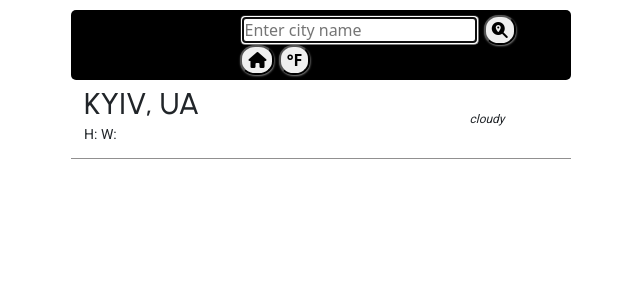
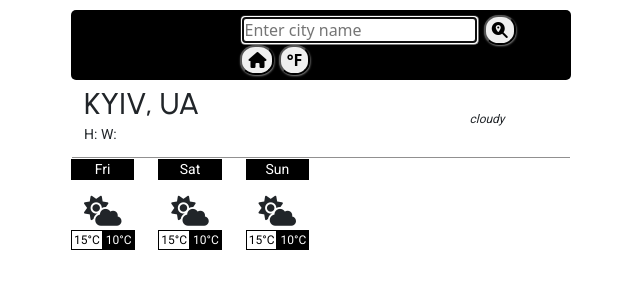
Before and after one commit to yorica/minimal-weather-app, a plain HTML site: page index.html in a window 1280 px wide. Shown: the whole page, without its empty margins (21-661 px from the left). Drawn offline with nearby package versions, Linux system fonts and the light colour scheme; no server answers.

Commit message:
Added forecast template

```diff
--- a/index.html
+++ b/index.html
@@ -62,9 +62,13 @@
           <p class="description" id="desc">cloudy</p>
         </div>
       </div>
+      <div class="upcomin-weather" id="up-weather">
+
+      </div>
+    </div>
 
 
-    </div>
+  </div>
   </div>
 
 
--- a/scripts/index.js
+++ b/scripts/index.js
@@ -82,6 +82,24 @@ function showIcon(iCode) {
   curIcon.setAttribute("class", `fa-solid ${iconClass} w-icon`);
 }
 
+function getForecast() {
+  let weForecast = document.querySelector("#up-weather");
+  let forecastHTML = `<div class="row">`;
+  let days = ["Fri", "Sat", "Sun"];
+  days.forEach(function (day) {
+    forecastHTML =
+      forecastHTML +
+      `
+     <div class="col-2">
+       <p class="day">${day}</p>
+        <i class="fa-solid fa-cloud-sun w-icon-2"></i>
+        <span class="temp-max">15°C</span><span class="temp-min">10°C</span>
+      </div>`;
+  });
+  forecastHTML = forecastHTML + `</div>`;
+  weForecast.innerHTML = forecastHTML;
+}
+
 function showTemp(response) {
   let h1 = document.querySelector("h1");
   let myCity = response.data.name;
@@ -146,3 +164,4 @@ let btn = document.querySelector("#temp");
 btn.addEventListener("click", convertDeg);
 
 findCity("Kyiv");
+getForecast();
--- a/styles/style.css
+++ b/styles/style.css
@@ -12,7 +12,7 @@ h1 {
 
 .wrap-app {
   max-width: 500px;
-  border-bottom: 0.5px solid rgba(39, 37, 37, 0.507);
+
   margin: 10px;
 }
 
@@ -45,6 +45,7 @@ h1 {
 .today {
   margin: 1px;
   max-width: 500px;
+  border-bottom: 0.5px solid rgba(39, 37, 37, 0.507);
 }
 
 .w-info {
@@ -76,3 +77,35 @@ h1 {
   text-align: center;
   line-height: 1;
 }
+
+.day {
+  font-family: "Roboto", sans-serif;
+  text-align: center;
+  font-size: 14px;
+  font-weight: 400;
+  background: black;
+  color: white;
+}
+
+.w-icon-2 {
+  font-size: 30px;
+  text-align: center;
+  display: block;
+}
+
+.temp-max {
+  font-family: "Roboto", sans-serif;
+  font-size: 12px;
+  padding: 2px;
+  color: black;
+  border: solid 1px black;
+}
+
+.temp-min {
+  font-family: "Roboto", sans-serif;
+  font-size: 12px;
+  padding: 2px;
+  background: black;
+  color: white;
+  border: solid 1px black;
+}
```
